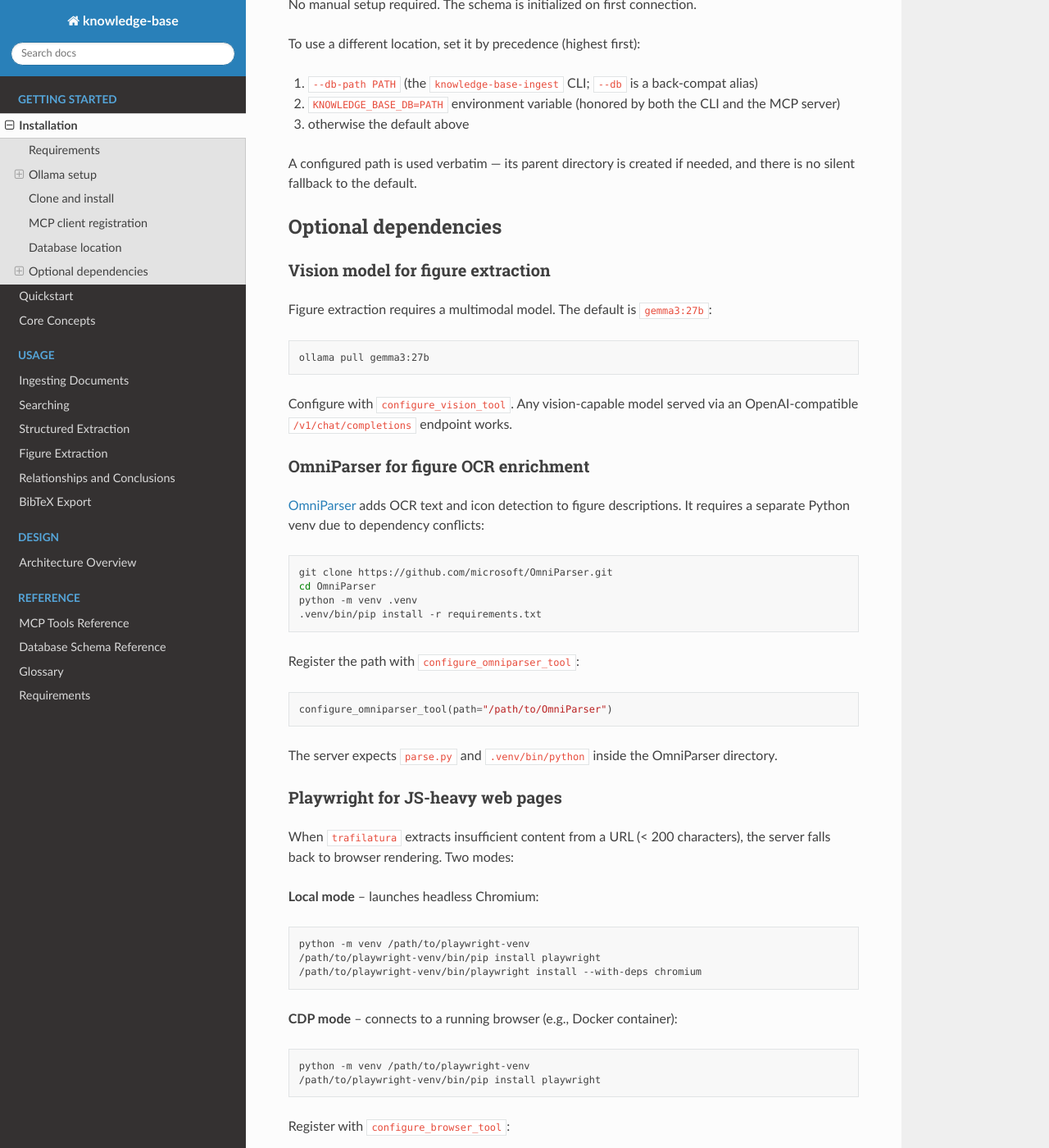
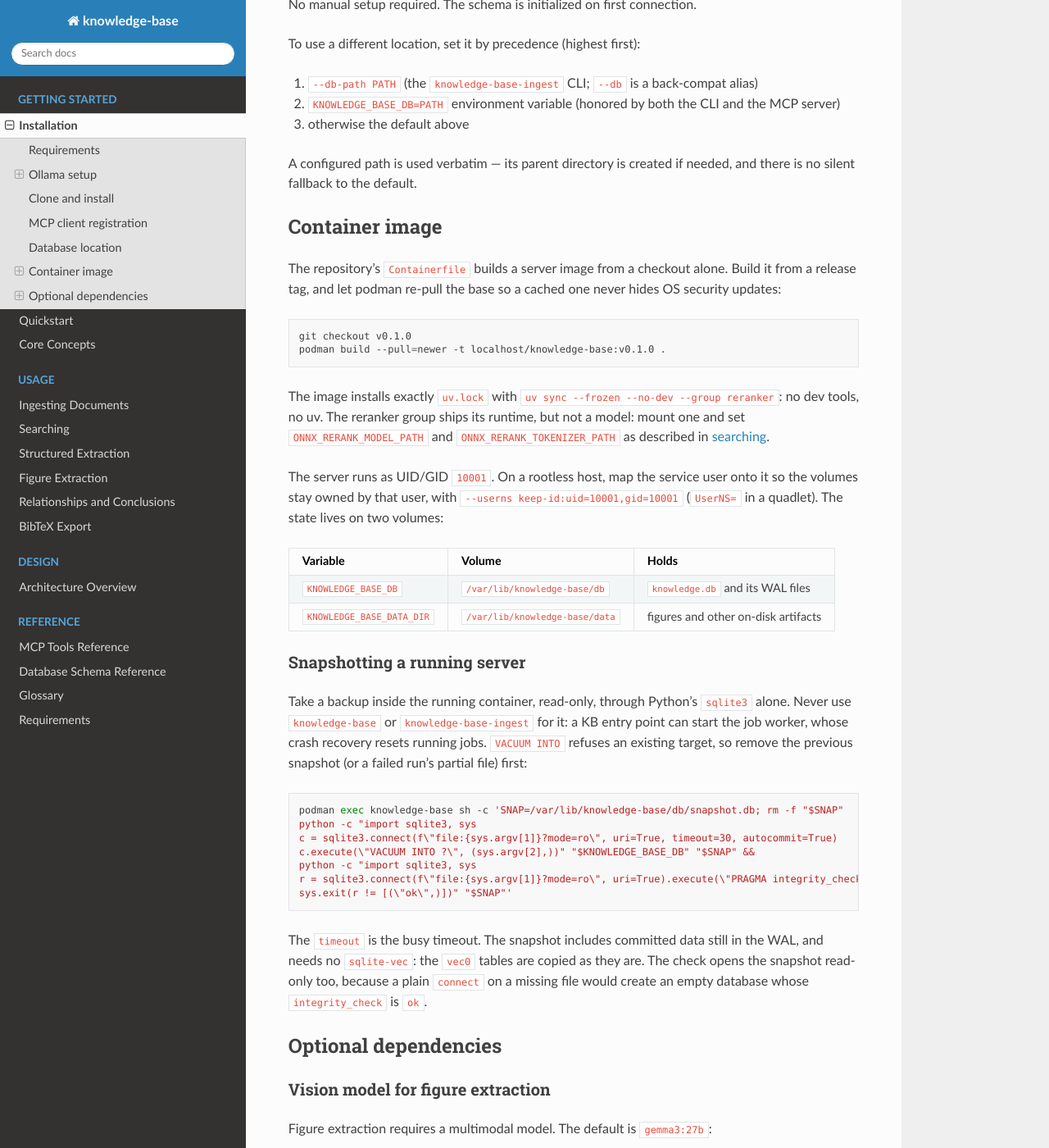
Before and after one commit to dutiona/knowledge-base, a Sphinx documentation site: the page built from docs/getting-started/installation.md, in a window 1280 px wide and 1400 px high, scrolled down 2011 px. Shown: the whole window at 82% size. Built offline with Sphinx 7.4.7 and the Read the Docs theme 3.1.0, drawn with Linux system fonts in a browser that asks for light colours.

Commit message:
docs(install): build, run and snapshot the container image
The image's contract with its host is the UID, the two volumes and the
snapshot recipe; a backup script and a quadlet are written against
them, so they are stated where the other install paths live. The
recipe is the one the image smoke ran, including the remove-first rule
a recurring backup needs and the read-only integrity check.

````diff
--- a/docs/getting-started/installation.md
+++ b/docs/getting-started/installation.md
@@ -96,6 +96,48 @@ To use a different location, set it by precedence (highest first):
 A configured path is used verbatim — its parent directory is created if needed, and
 there is no silent fallback to the default.
 
+## Container image
+
+The repository's `Containerfile` builds a server image from a checkout alone. Build it from a release tag, and let
+podman re-pull the base so a cached one never hides OS security updates:
+
+```bash
+git checkout v0.1.0
+podman build --pull=newer -t localhost/knowledge-base:v0.1.0 .
+```
+
+The image installs exactly `uv.lock` with `uv sync --frozen --no-dev --group reranker`: no dev tools, no uv. The
+reranker group ships its runtime, but not a model: mount one and set `ONNX_RERANK_MODEL_PATH` and
+`ONNX_RERANK_TOKENIZER_PATH` as described in [searching](../usage/searching.md#cross-encoder-reranking).
+
+The server runs as UID/GID `10001`. On a rootless host, map the service user onto it so the volumes stay owned by
+that user, with `--userns keep-id:uid=10001,gid=10001` (`UserNS=` in a quadlet). The state lives on two volumes:
+
+| Variable                  | Volume                         | Holds                               |
+| ------------------------- | ------------------------------ | ----------------------------------- |
+| `KNOWLEDGE_BASE_DB`       | `/var/lib/knowledge-base/db`   | `knowledge.db` and its WAL files    |
+| `KNOWLEDGE_BASE_DATA_DIR` | `/var/lib/knowledge-base/data` | figures and other on-disk artifacts |
+
+### Snapshotting a running server
+
+Take a backup inside the running container, read-only, through Python's `sqlite3` alone. Never use `knowledge-base`
+or `knowledge-base-ingest` for it: a KB entry point can start the job worker, whose crash recovery resets running
+jobs. `VACUUM INTO` refuses an existing target, so remove the previous snapshot (or a failed run's partial file) first:
+
+```bash
+podman exec knowledge-base sh -c 'SNAP=/var/lib/knowledge-base/db/snapshot.db; rm -f "$SNAP"
+python -c "import sqlite3, sys
+c = sqlite3.connect(f\"file:{sys.argv[1]}?mode=ro\", uri=True, timeout=30, autocommit=True)
+c.execute(\"VACUUM INTO ?\", (sys.argv[2],))" "$KNOWLEDGE_BASE_DB" "$SNAP" &&
+python -c "import sqlite3, sys
+r = sqlite3.connect(f\"file:{sys.argv[1]}?mode=ro\", uri=True).execute(\"PRAGMA integrity_check\").fetchall()
+sys.exit(r != [(\"ok\",)])" "$SNAP"'
+```
+
+The `timeout` is the busy timeout. The snapshot includes committed data still in the WAL, and needs no `sqlite-vec`:
+the `vec0` tables are copied as they are. The check opens the snapshot read-only too, because a plain `connect` on a
+missing file would create an empty database whose `integrity_check` is `ok`.
+
 ## Optional dependencies
 
 ### Vision model for figure extraction
````
